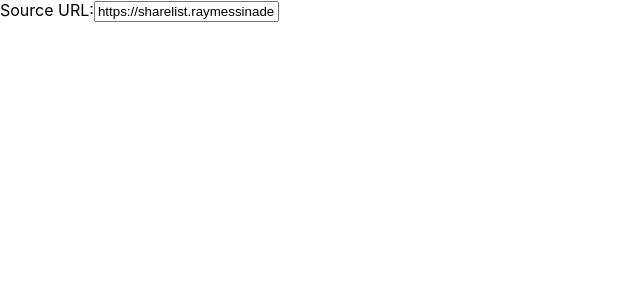
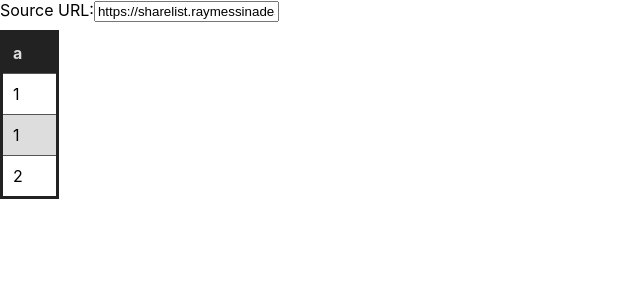
Before and after one commit to rmessina1010/DataTable, a React (Create React App) app: page / in a window 1280 px wide. Shown: the top 300 px of the page, without its empty margins (0-640 px from the left). Built offline with nearby package versions, Linux system fonts and the light colour scheme.

Commit message:
DataTable now  skips blank rows in arrays

```diff
--- a/src/components/datatable.js
+++ b/src/components/datatable.js
@@ -24,22 +24,23 @@ export function DTTD(props) {
 
 export function DTTH(props) {
     let col = props.col || props.title;
-    return (<th onClick={props.sort} key={'th-' + col} data-srt={col}>{props.title}</th>);
+    return col ? (<th onClick={props.sort} key={'th-' + col} data-srt={col}>{props.title}</th>) : null;
 }
 
 export function DataTableHead({ cols, labelMap, sort }) {
     let ths = cols.map(col => <DTTH title={(labelMap && labelMap[col]) ? labelMap[col] : col} sort={sort} />)
     return (
         <thead>
-            <tr>
-                {ths}
-            </tr>
+
+            {ths.length > 0 ? (<tr>{ths} </tr>) : null}
+
         </thead>
-    )
+    );
 }
 
 export function DataTableBody(props) {
     let trows = Array.isArray(props.data) ? props.data.map((rowData, rIndex) => {
+        if (Object.keys(rowData).length < 1) { return null; }
         let rowKey = rowData[props.keycol] || rIndex;
         let theCells = props.cols.map(col => {
             let type = props.typeMap[col] || null;
--- a/src/components/external.js
+++ b/src/components/external.js
@@ -49,7 +49,7 @@ class MainComponent extends Component {
             <div>
                 <Url update={this.changeURL} default={this.state.url} />
                 <DataTable
-                    source={[{}, {}, {}, {}, {}, {}, {}, {}]}
+                    source={[{ a: 1 }, { a: 1 }, { a: 2 }, {}, {}, {}, {}, {}]}
                     {...this.props.dataT}
                 />
             </div>
```
